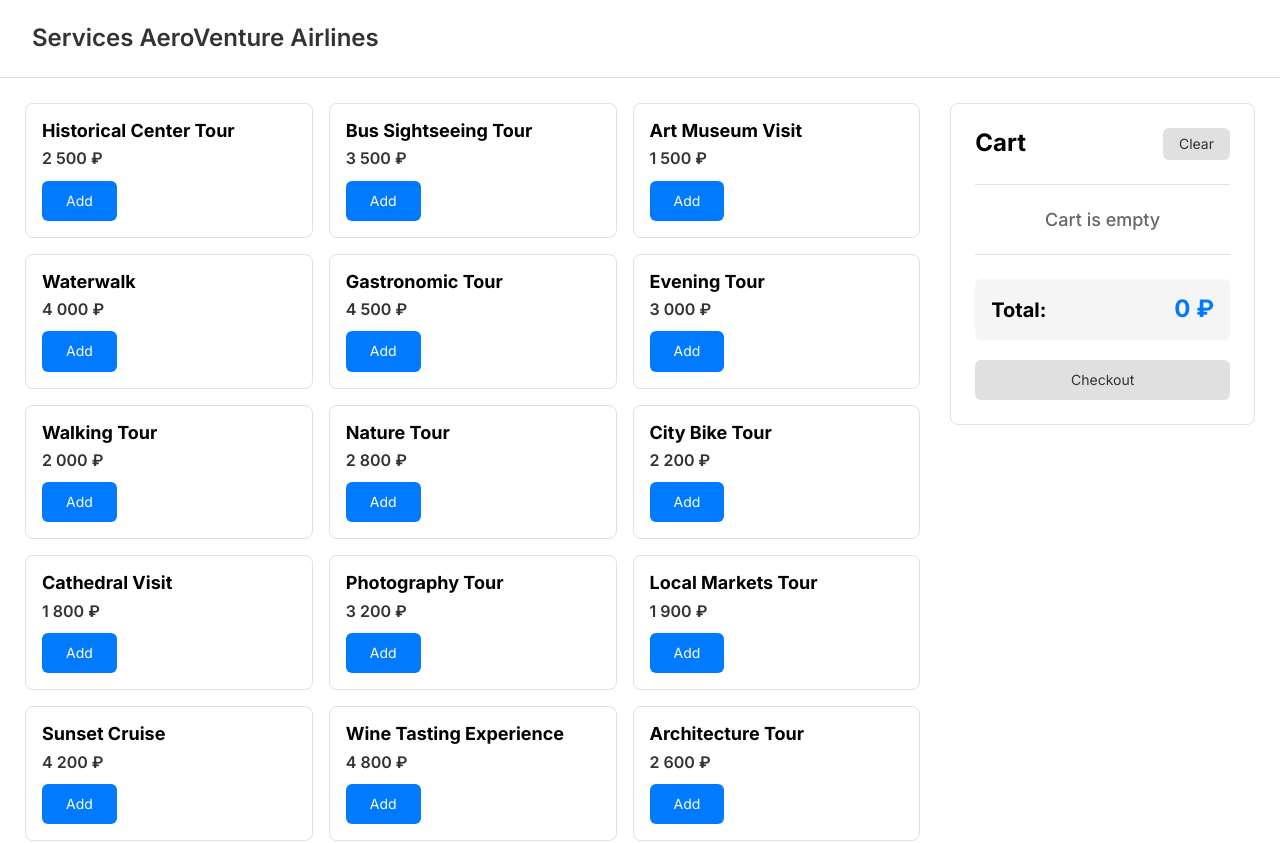
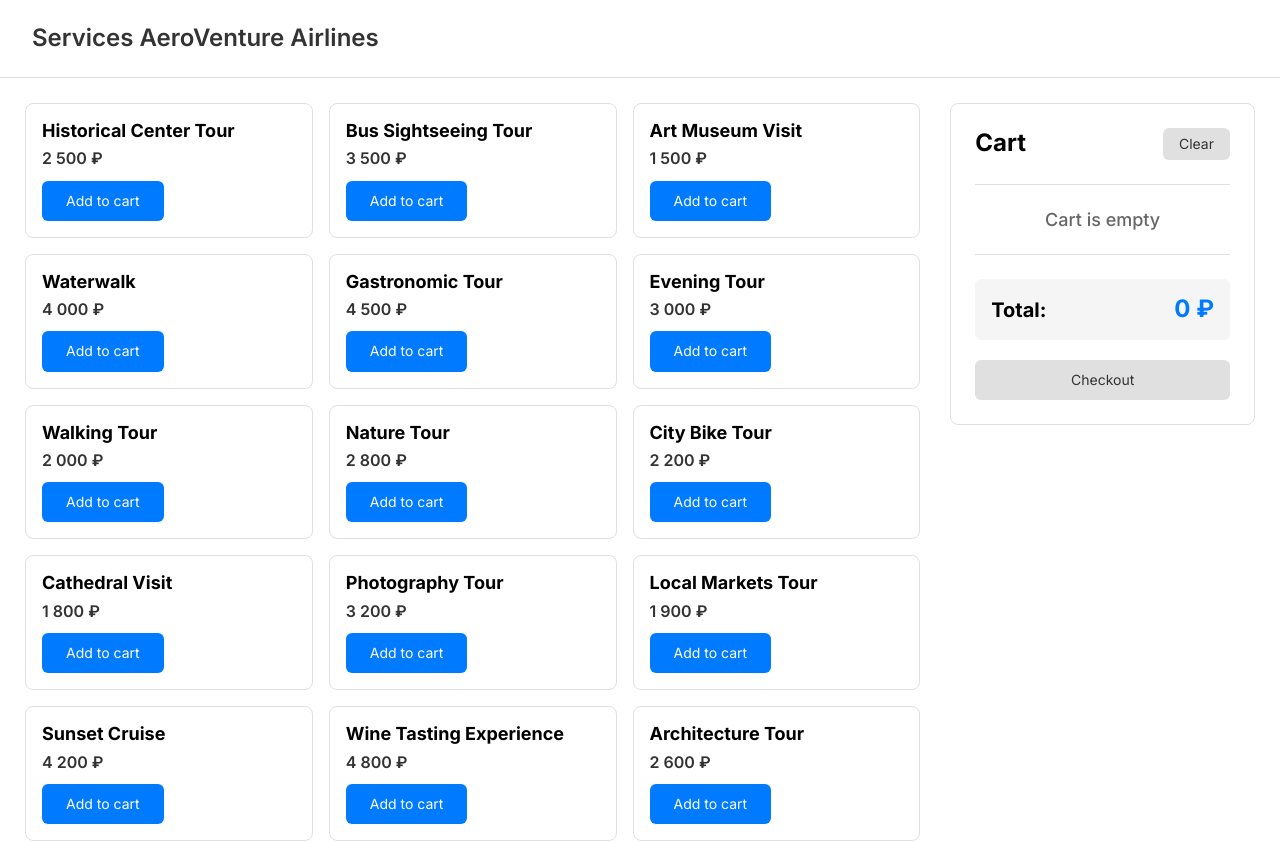
Before and after one commit to yaroslav20568/travel-test, a Next.js app: page / in a window 1280 px wide. Shown: the top 843 px of the page. Built offline with nearby package versions, Linux system fonts and the light colour scheme.

Commit message:
fix(general): update text in Button

```diff
--- a/src/features/service-card/ui/ServiceCard.tsx
+++ b/src/features/service-card/ui/ServiceCard.tsx
@@ -28,7 +28,7 @@ export const ServiceCard: FC<IProps> = memo(({ service }) => {
         <p className={s.price}>{formatPrice(service.price)} ₽</p>
       </div>
       <Button onClick={() => addItem(service)} disabled={isInCart} size="big">
-        {isInCart ? 'Already added' : 'Add'}
+        {isInCart ? 'Already in cart' : 'Add to cart'}
       </Button>
     </div>
   );
```
